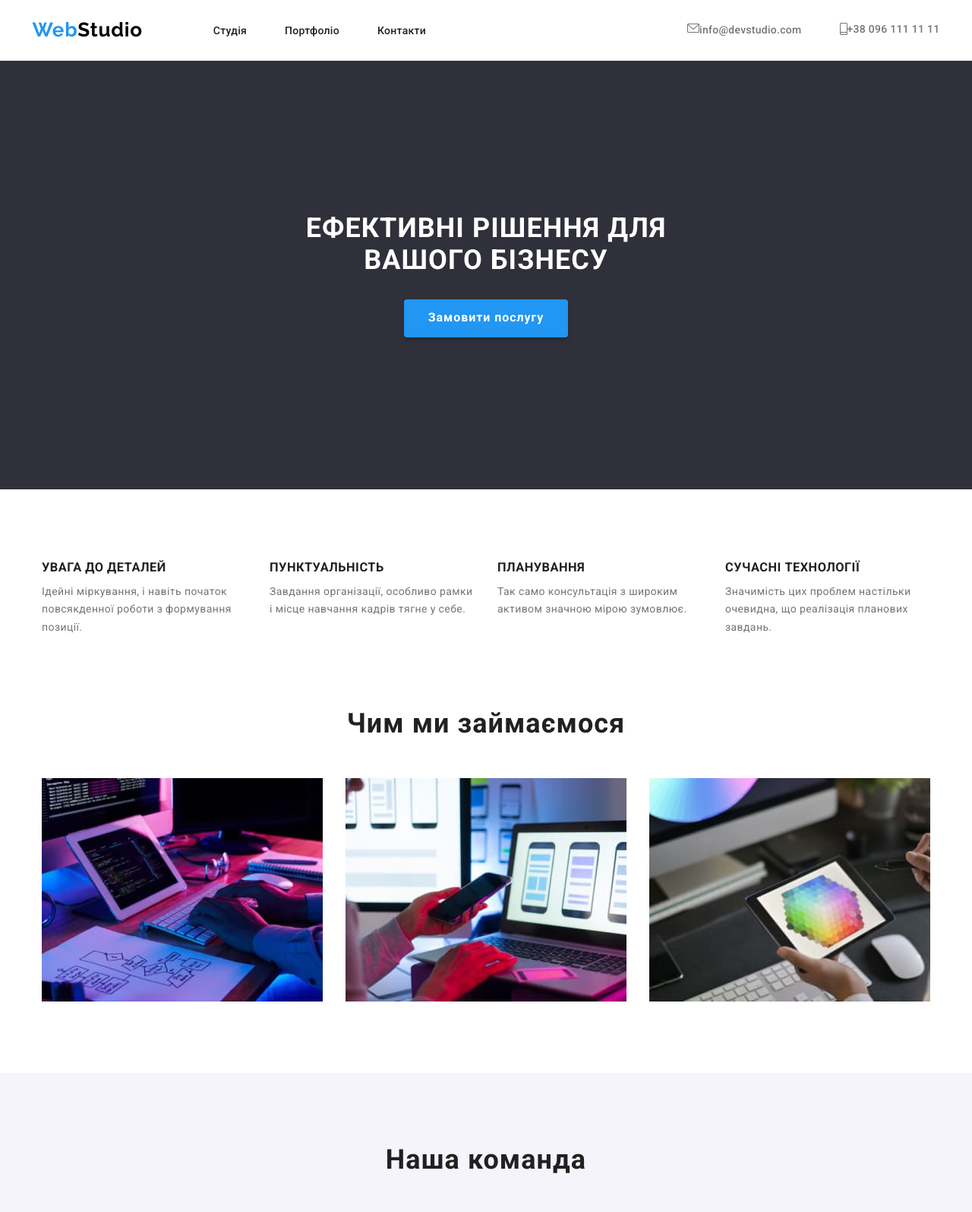
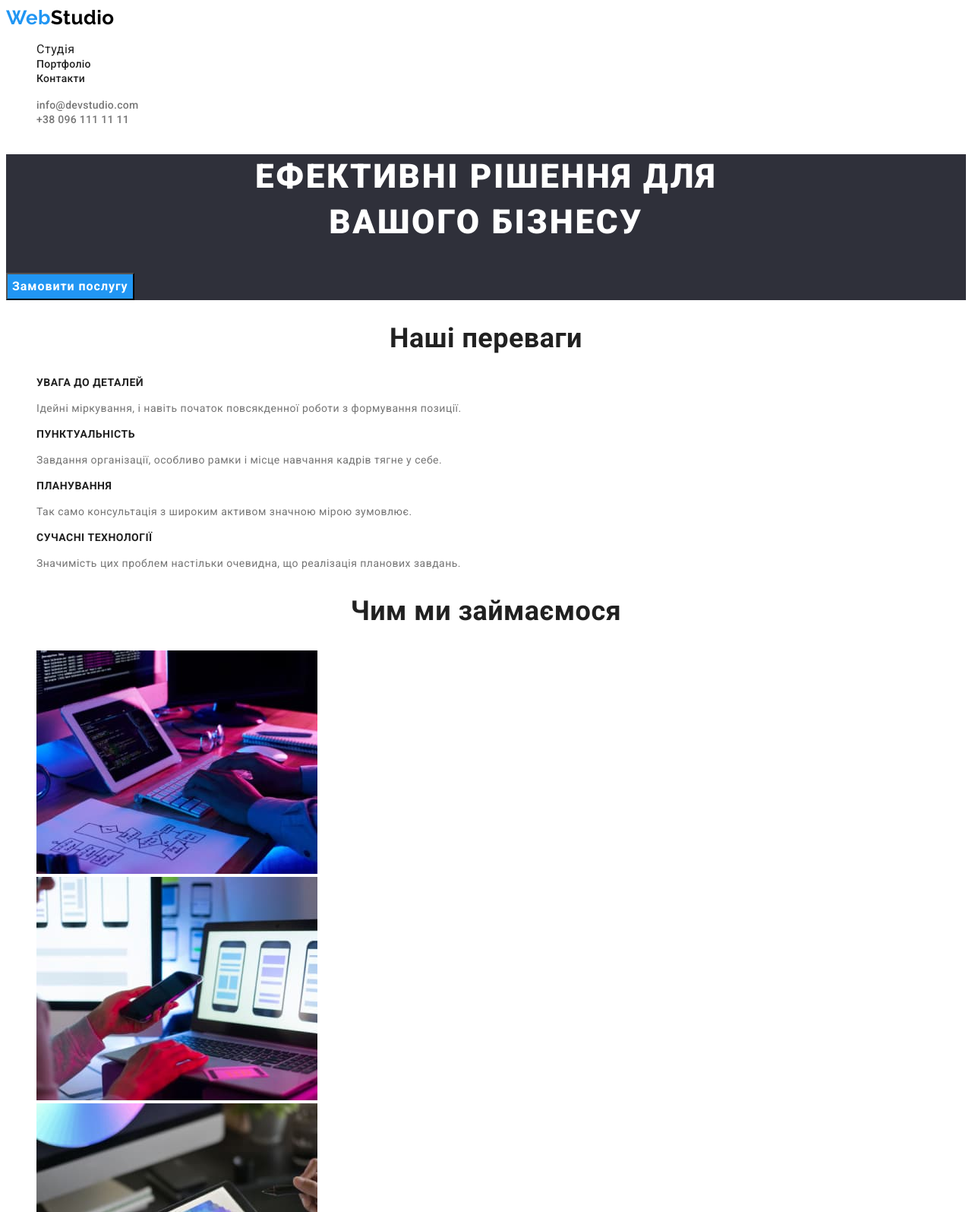
Before and after one commit to Anteycu/goit-markup-hw-02, a plain HTML site: page index.html in a window 1280 px wide. Shown: the top 1595 px of the page at 76% size. Drawn offline with nearby package versions, Linux system fonts and the light colour scheme.

Commit message:
refactored basic css on Studio page

```diff
--- a/css/styles.css
+++ b/css/styles.css
@@ -1,259 +1,351 @@
-/* Ultimate */
+/* main-text-color #757575 */
+/* secondary-text-color #212121 */
+/* accent-color #2196F3 */
+/* secondary-black-color #000000 */
+/* primary-white-color #FFFFFF */
+/* primary-bg-color #F5F4FA */
+/* accent-bg-color #2F303A */
 
-*,
+/* Custom css values */
+:root {
+  --main-text-color: #757575;
+  --secondary-text-color: #212121;
+  --accent-color: #2196f3;
+  --secondary-accent-color: #000000;
+  --primary-white-color: #ffffff;
+  --primary-bg-color: #f5f4fa;
+  --accent-bg-color: #2f303a;
+}
+
+/* Ultimate styles*/
+
+/* *,
 *::before,
 *::after {
   box-sizing: border-box;
+} */
+
+body {
+  /* margin: 0; */
+  color: var(--main-text-color);
+
+  font-family: 'Roboto', sans-serif;
+  font-size: 16px;
+  letter-spacing: 0.03em;
 }
 
-body {
-  margin: 0;
-  color: #212121;
-  font-family: 'Roboto', sans-serif;
-  font-size: 14px;
+img {
+  /* display: block;
+  width: 100%;
+  height: auto; */
 }
 
-ul {
+.list {
   list-style: none;
-  margin: 0;
-  padding: 0;
+  /* margin: 0;
+  padding: 0; */
 }
 
-a {
+.link {
   text-decoration: none;
 }
 
-img {
-  display: block;
+.container {
+  /* max-width: 1600px;
+  margin: 0 auto;
+  display: flex; */
 }
 
-.header-background {
-  background-color: #ffffff;
-  border-bottom: 1px solid #ececec;
+/* Sections */
+
+.section-title {
+  color: var(--secondary-text-color);
+
+  font-weight: 700;
+  font-size: 36px;
+  line-height: 1.16;
+  text-align: center;
+  /* margin: 0; */
 }
 
-.container {
-  max-width: 1600px;
-  margin: 0 auto;
-  display: flex;
+/* Buttons */
+
+.btn {
+  font-family: inherit;
+  color: var(--secondary-text-color);
+  background: var(--primary-bg-color);
 }
 
+.btn:hover,
+.btn:focus {
+  color: var(--primary-white-color);
+  background: var(--accent-color);
+  /* cursor: pointer; */
+}
+
+/* Page header */
+
 .page-header {
-  justify-content: center;
+  /* justify-content: center;
   align-items: center;
   gap: 344px;
-  padding: 24px 0;
+  padding: 24px 0; */
+
+  /* background-color: #ffffff;
+  border-bottom: 1px solid #ececec; */
 }
 
-.nav {
-  display: flex;
-  align-items: center;
-  gap: 93px;
+.header-link {
+  font-weight: 500;
+  font-size: 14px;
+  line-height: 1.14;
+  letter-spacing: 0.02em;
 }
 
+.header-link:hover,
+.header-link:focus {
+  color: var(--accent-color);
+}
+
+/* Navigation */
+
+.nav {
+  /* display: flex;
+  align-items: center;
+  gap: 93px; */
+}
+
+.nav-list {
+  /* display: flex;
+  gap: 50px; */
+}
+
+.nav-link {
+  color: var(--secondary-text-color);
+}
+
+/* Logo */
+
 .logo {
+  color: var(--secondary-accent-color);
+
   font-family: 'Raleway', sans-serif;
   font-weight: 700;
   font-size: 26px;
   line-height: 1.2;
-  letter-spacing: 0.03em;
-  color: #000000;
 }
 
 .logo > span {
-  color: #2196f3;
+  color: var(--accent-color);
 }
 
-.menu {
-  display: flex;
-  gap: 50px;
+/* Contacts */
+
+.contacts {
+  /* display: flex;
+  gap: 50px; */
 }
 
-.menu a {
-  font-weight: 500;
-  line-height: 1.15;
-  letter-spacing: 0.02em;
-  color: #212121;
-}
+.contact-link {
+  /* display: inline-flex; */
 
-.menu a:hover,
-.menu a:focus,
-.menu a:active {
-  color: #2196f3;
-}
-
-.header-contacts {
-  display: flex;
-  gap: 50px;
-}
-
-.header-contacts a {
-  display: inline-flex;
-  font-weight: 500;
-  line-height: 1.15;
-  letter-spacing: 0.02em;
-  color: #757575;
-}
-
-.header-contacts a:hover,
-.header-contacts a:focus,
-.header-contacts a:active {
-  color: #2196f3;
+  color: var(--main-text-color);
 }
 
 .envelope::before {
-  content: ' ';
+  /* content: ' ';
   display: inline-block;
   width: 16px;
   height: 12px;
-  background-image: url('../images/envelope.svg');
+  background-image: url('../images/envelope.svg'); */
 }
 
 .mobile::before {
-  content: ' ';
+  /* content: ' ';
   display: inline-block;
   width: 10px;
   height: 16px;
-  background-image: url('../images/smartphone.svg');
+  background-image: url('../images/smartphone.svg'); */
 }
 
-.order-background {
-  background-color: #2f303a;
+/* Hero */
+
+.hero {
+  background-color: var(--accent-bg-color);
 }
 
-.order-container {
-  flex-direction: column;
+.hero-container {
+  /* flex-direction: column;
   align-items: center;
   gap: 30px;
-  padding: 200px 0;
+  padding: 200px 0; */
 }
 
-.order-header {
+.hero-title {
+  color: var(--primary-white-color);
+
   font-weight: 900;
   font-size: 44px;
   line-height: 1.36;
   text-align: center;
   letter-spacing: 0.06em;
   text-transform: uppercase;
-  color: #ffffff;
-  margin: 0;
+
+  /* margin: 0; */
 }
 
-.order-button {
-  width: 216px;
+.hero-btn {
+  /* width: 216px;
   height: 50px;
   padding: 0;
-  background: #2196f3;
-  box-shadow: 0px 4px 4px rgba(0, 0, 0, 0.15);
+box-shadow: 0px 4px 4px rgba(0, 0, 0, 0.15);
   border: none;
-  border-radius: 4px;
-  font-family: 'Roboto';
+  border-radius: 4px; */
+
+  color: var(--primary-white-color);
+  background-color: var(--accent-color);
+
   font-weight: 700;
   font-size: 16px;
-  line-height: 1.9;
+  line-height: 1.88;
   letter-spacing: 0.06em;
-  color: #ffffff;
 }
 
-.order-button:active,
-.order-button:hover {
-  background: #188ce8;
-  cursor: pointer;
-}
+/* Features */
 
-.advantages-container {
-  flex-direction: column;
+.features-container {
+  /* flex-direction: column;
   align-items: center;
-  padding: 94px 0;
-}
-
-.section-header {
-  font-weight: 700;
-  font-size: 36px;
-  line-height: 1.16;
-  text-align: center;
-  letter-spacing: 0.03em;
-  margin: 0;
+  padding: 94px 0; */
 }
 
 .hidden {
-  display: none;
+  /* display: none; */
 }
 
-.advantages-list {
-  display: flex;
-  gap: 30px;
+.features {
+  /* display: flex;
+  gap: 30px; */
 }
 
-.advantages-list > li {
-  width: 270px;
+.features > li {
+  /* width: 270px; */
 }
 
-.advantages-list h3 {
-  margin: 0 0 10px;
+.feature-title {
+  /* margin: 0 0 10px; */
+
+  color: var(--secondary-text-color);
+
   font-weight: 700;
-  line-height: 1.15;
-  letter-spacing: 0.03em;
+  font-size: 14px;
+  line-height: 1.14;
   text-transform: uppercase;
 }
 
-.advantages-list p {
-  margin: 0;
+.feature-description {
+  /* margin: 0; */
+  font-size: 14px;
   line-height: 1.71;
-  letter-spacing: 0.03em;
-  color: #757575;
 }
 
-.specialization-section {
-  flex-direction: column;
+/* Activity */
+
+.activities-section {
+  /* flex-direction: column;
   align-items: center;
   gap: 50px;
-  padding-bottom: 94px;
+  padding-bottom: 94px; */
 }
 
-.specialization-list {
-  display: flex;
-  gap: 30px;
+.activities {
+  /* display: flex;
+  gap: 30px; */
 }
 
+/* Team */
+
 .team-background {
-  background: #f5f4fa;
+  background: var(--primary-bg-color);
 }
 
 .team-section {
-  flex-direction: column;
+  /* flex-direction: column;
   align-items: center;
   padding: 94px 0;
-  gap: 50px;
+  gap: 50px; */
 }
 
-.team-list {
-  display: flex;
-  gap: 30px;
+.workers {
+  /* display: flex;
+  gap: 30px; */
 }
 
-.team-list > li {
-  text-align: center;
-  line-height: 1.18;
-  background: #ffffff;
+.worker {
+  background-color: var(--primary-white-color);
+  /* text-align: center; */
+
+  /*
   box-shadow: 0px 1px 3px rgba(0, 0, 0, 0.12), 0px 1px 1px rgba(0, 0, 0, 0.14),
     0px 2px 1px rgba(0, 0, 0, 0.2);
-  border-radius: 0px 0px 4px 4px;
+  border-radius: 0px 0px 4px 4px; */
 }
 
-.team-list h3 {
-  padding-top: 30px;
-  margin: 0 0 10px;
+.worker-title {
+  /* padding-top: 30px;
+  margin: 0 0 10px; */
+
+  color: var(--secondary-text-color);
+
+  font-weight: 500;
   font-size: 16px;
-  font-weight: 500;
+  line-height: 1.19;
 }
 
-.team-list p {
-  color: #757575;
-  margin: 0 0 30px;
-  font-size: 16px;
+.worker-description {
+  /* margin: 0 0 30px; */
+
   font-weight: 400;
+  line-height: 1.19;
 }
+
+/* Footer */
+
+.page-footer {
+  background-color: var(--accent-bg-color);
+  /* flex-direction: column;
+  padding: 60px 0 60px 215px; */
+}
+
+.footer-logo {
+  /* margin: 0 0 20px; */
+
+  color: var(--primary-white-color);
+}
+
+.address-list {
+  /* display: flex;
+  flex-direction: column;
+  gap: 9px; */
+}
+
+.address-link {
+  color: var(--primary-white-color);
+
+  font-style: normal;
+  font-size: 14px;
+  line-height: 1.71;
+}
+
+.address-link[href='mailto:info@devstudio.com'] {
+  color: rgba(255, 255, 255, 0.6);
+}
+
+.address-link[href='tel:+38096111111'] {
+  color: rgba(255, 255, 255, 0.6);
+}
+
+/* Portfolio */
 
 .projects-background {
   padding: 94px 0;
@@ -323,41 +415,3 @@ img {
   padding: 0 24px;
   margin: 0;
 }
-
-.footer-background {
-  background-color: #2f303a;
-}
-
-.footer-logo {
-  margin: 0 0 20px;
-  color: #ffffff;
-}
-
-.page-footer {
-  flex-direction: column;
-  padding: 60px 0 60px 215px;
-}
-
-.footer-list {
-  display: flex;
-  flex-direction: column;
-  gap: 9px;
-}
-
-.footer-list a {
-  font-family: 'Roboto';
-  font-style: normal;
-  font-weight: 400;
-  font-size: 14px;
-  line-height: 1.71;
-  letter-spacing: 0.03em;
-  color: #ffffff;
-}
-
-.footer-list a[href='mailto:info@devstudio.com'] {
-  color: rgba(255, 255, 255, 0.6);
-}
-
-.footer-list a[href='tel:+38096111111'] {
-  color: rgba(255, 255, 255, 0.6);
-}
--- a/index.html
+++ b/index.html
@@ -4,93 +4,94 @@
     <meta charset="UTF-8" />
     <meta http-equiv="X-UA-Compatible" content="IE=edge" />
     <meta name="viewport" content="width=device-width, initial-scale=1.0" />
-    <link
+    <!-- <link
       rel="stylesheet"
       href="node_modules/modern-normalize/modern-normalize.css"
-    />
+    /> -->
+    <title>WebStudio</title>
     <link
       href="https://fonts.googleapis.com/css2?family=Raleway:wght@700&family=Roboto:wght@400;500;700;900&display=swap"
       rel="stylesheet"
     />
     <link href="./css/styles.css" rel="stylesheet" />
-    <title>WebStudio</title>
   </head>
   <body>
-    <header class="header-background">
-      <div class="container page-header">
+    <header class="page-header">
       <nav class="nav">
-          <a href="/" class="logo"><span>Web</span>Studio</a>
-          <ul class="menu">
-            <li><a href="index.html">Студія</a></li>
-            <li><a href="portfolio.html">Портфоліо</a></li>
-            <li><a href="#">Контакти</a></li>
+        <a href="/" class="logo link"><span>Web</span>Studio</a>
+        <ul class="nav-list list">
+          <li>
+            <a href="index.html" class="nav-link page-link link">Студія</a>
+          </li>
+          <li>
+            <a href="portfolio.html" class="header-link nav-link link"
+              >Портфоліо</a
+            >
+          </li>
+          <li><a href="#" class="header-link nav-link link">Контакти</a></li>
         </ul>
       </nav>
-        <ul class="header-contacts">
+      <ul class="contacts list">
         <li>
-            <a class="envelope" href="mailto:info@devstudio.com"
+          <a
+            href="mailto:info@devstudio.com"
+            class="header-link contact-link link"
             >info@devstudio.com</a
           >
         </li>
         <li>
-            <a class="mobile" href="tel:+38096111111">+38 096 111 11 11</a>
+          <a href="tel:+38096111111" class="header-link contact-link link"
+            >+38 096 111 11 11</a
+          >
         </li>
       </ul>
-      </div>
     </header>
     <main>
-      <section class="order-background">
-        <div class="container order-container">
-          <h1 class="order-header section-header">
-            Ефективні рішення для<br />вашого бізнесу
-          </h1>
-          <button class="order-button" type="button">Замовити послугу</button>
-        </div>
+      <section class="hero">
+        <h1 class="hero-title">Ефективні рішення для<br />вашого бізнесу</h1>
+        <button class="btn hero-btn" type="button">Замовити послугу</button>
       </section>
-      <section>
-        <div class="container advantages-container">
-          <h2 class="section-header hidden">Наші переваги</h2>
-          <ul class="advantages-list">
+      <section class="section">
+        <h2 class="section-title">Наші переваги</h2>
+        <ul class="features list">
           <li>
-              <h3>Увага до деталей</h3>
-              <p>
+            <h3 class="feature-title">Увага до деталей</h3>
+            <p class="feature-description">
               Ідейні міркування, і навіть початок повсякденної роботи з
               формування позиції.
             </p>
           </li>
           <li>
-              <h3>Пунктуальність</h3>
-              <p>
-                Завдання організації, особливо рамки і місце навчання кадрів
-                тягне у себе.
+            <h3 class="feature-title">Пунктуальність</h3>
+            <p class="feature-description">
+              Завдання організації, особливо рамки і місце навчання кадрів тягне
+              у себе.
             </p>
           </li>
           <li>
-              <h3>Планування</h3>
-              <p>
+            <h3 class="feature-title">Планування</h3>
+            <p class="feature-description">
               Так само консультація з широким активом значною мірою зумовлює.
             </p>
           </li>
           <li>
-              <h3>Сучасні технології</h3>
-              <p>
-                Значимість цих проблем настільки очевидна, що реалізація
-                планових завдань.
+            <h3 class="feature-title">Сучасні технології</h3>
+            <p class="feature-description">
+              Значимість цих проблем настільки очевидна, що реалізація планових
+              завдань.
             </p>
           </li>
         </ul>
-        </div>
       </section>
       <section>
-        <div class="container specialization-section">
-          <h2 class="section-header">Чим ми займаємося</h2>
-          <ul class="specialization-list">
+        <h2 class="section-title">Чим ми займаємося</h2>
+        <ul class="activities list">
           <li>
             <img
               width="370"
               height="294"
               src="./images/img_1.jpg"
-                alt="Робочій стіл з папірцями та ремоут клавітурою, з окремим екраном-планшетом, на якій працює програміст, набираючи код."
+              alt="Робочій стіл з папірцями, моніторами та ремоут клавітура за якою працюють."
             />
           </li>
           <li>
@@ -98,7 +99,7 @@
               width="370"
               height="294"
               src="./images/img_2.jpg"
-                alt="Людина працює за ноутбуком, з телефоном у руці, адаптуючи сайт під мобільний пристрій."
+              alt="Людина працює за ноутбуком, з телефоном у руці."
             />
           </li>
           <li>
@@ -106,82 +107,82 @@
               width="370"
               height="294"
               src="./images/img_3.jpg"
-                alt="Планшет у жіночих руках, на якому обирають колір з палітри кольорів у формі стільників"
+              alt="Планшет у руках, з палітрою на екрані."
             />
           </li>
         </ul>
-        </div>
       </section>
-      <section class="team-background">
-        <div class="container team-section">
-          <h2 class="section-header">Наша команда</h2>
-          <ul class="team-list">
-            <li>
+      <section class="section team-background">
+        <h2 class="section-title">Наша команда</h2>
+        <ul class="workers list">
+          <li class="worker">
             <img
               width="270"
               height="260"
               src="./images/img.jpg"
               alt="Молодий чорнявий чоловік в окулярах та короткою бородою у темно-червоній сорочці."
             />
-              <h3>Ігор Дем'яненко</h3>
-              <p>Product Designer</p>
+            <h3 class="worker-title">Ігор Дем'яненко</h3>
+            <p class="worker-description">Product Designer</p>
           </li>
-            <li>
+          <li class="worker">
             <img
               width="270"
               height="260"
               src="./images/img-1.jpg"
               alt="Молода білява дівчина в окулярах та чорному піджаку."
             />
-              <h3>Ольга Рєпіна</h3>
-              <p>Frontend Developer</p>
+            <h3 class="worker-title">Ольга Рєпіна</h3>
+            <p class="worker-description">Frontend Developer</p>
           </li>
-            <li>
+          <li class="worker">
             <img
               width="270"
               height="260"
               src="./images/img-2.jpg"
               alt="Молодий чорнявий чоловік з щетиною у білій сорочці."
             />
-              <h3>Микола Тарасов</h3>
-              <p>Marketing</p>
+            <h3 class="worker-title">Микола Тарасов</h3>
+            <p class="worker-description">Marketing</p>
           </li>
-            <li>
+          <li class="worker">
             <img
               width="270"
               height="260"
               src="./images/img-3.jpg"
               alt="Молодий чорнявий чоловік з короткою бородою у чорній футболці."
             />
-              <h3>Михайло Єрмаков</h3>
-              <p>UI Designer</p>
+            <h3 class="worker-title">Михайло Єрмаков</h3>
+            <p class="worker-description">UI Designer</p>
           </li>
         </ul>
-        </div>
       </section>
     </main>
-    <footer class="footer-background">
-      <div class="container page-footer">
-        <a href="/" class="logo footer-logo"><span>Web</span>Studio</a>
+    <footer class="page-footer">
+      <a href="/" class="logo footer-logo link"><span>Web</span>Studio</a>
       <address>
-          <ul class="footer-list">
+        <ul class="address-list list">
           <li>
             <a
               href="https://goo.gl/maps/CPtrU1FHBa2aNyZL9"
               target="_blank"
               rel="noopener noreferrer nofollow"
-                >м. Київ, пр-т Лесі Украінки, 26</a
+              class="address-link link"
+              >м. Київ, пр-т Лесі Українки, 26</a
             >
           </li>
           <li>
-              <a href="mailto:info@devstudio.com">info@devstudio.com</a>
+            <a href="mailto:info@devstudio.com" class="address-link link"
+              >info@devstudio.com</a
+            >
           </li>
           <li>
-              <a href="tel:+38096111111">+38 096 111 11 11</a>
+            <a href="tel:+38096111111" class="address-link link"
+              >+38 096 111 11 11</a
+            >
           </li>
         </ul>
       </address>
-      </div>
     </footer>
   </body>
 </html>
```
Lines whose indentation alone changed are shown as unchanged.
